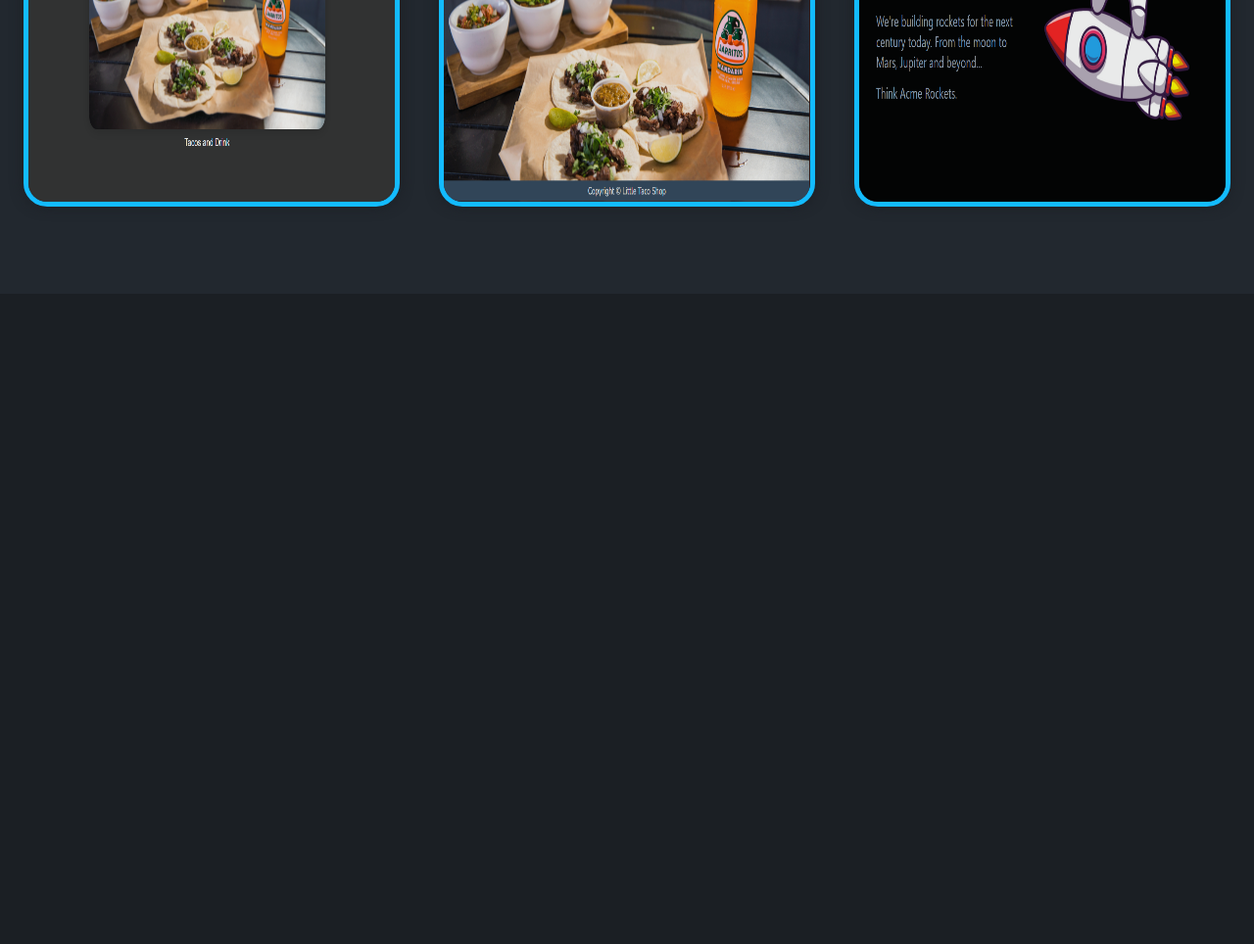
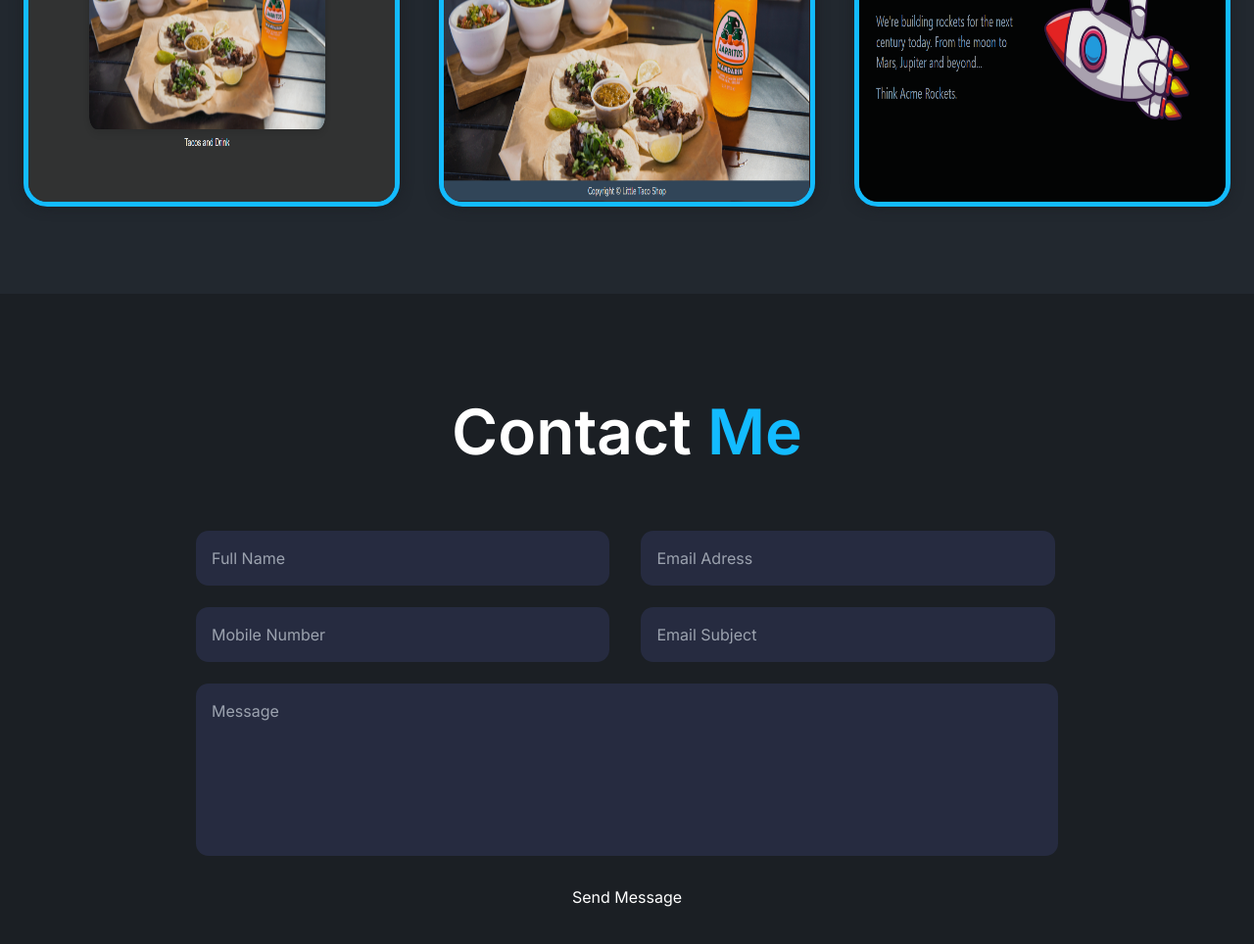
Before and after one commit to Dagmawi-Dev/MyPortfolio, a website: page src/index.html in a window 1280 px wide. Shown: the part 3068-4032 px from the top of the page at 98% size. Before the commit the page ends 3368 px from the top, so only its background shows below. Drawn offline with nearby package versions, Linux system fonts and the light colour scheme.

Commit message:
contact section html and css

```diff
--- a/src/css/my_styles.css
+++ b/src/css/my_styles.css
@@ -264,3 +264,42 @@ span {
   text-align: center;
   width: 100%;
 }
+.contact h2 {
+  margin-bottom: 1.8rem;
+  font-size: var(--h1-font);
+  text-align: center;
+  display: inline-block;
+  text-align: center;
+  width: 100%;
+}
+.contact form {
+  max-width: 55rem;
+  margin: 0.8rem auto;
+  text-align: center;
+  margin-bottom: 2.5rem;
+}
+.contact form .input-box {
+  display: flex;
+  justify-content: space-between;
+  flex-wrap: wrap;
+}
+.contact form .input-box input,
+.contact form textarea {
+  width: 100%;
+  padding: 1rem;
+  font-size: 1rem;
+  color: var(--text-color);
+  background: var(--snd-bf-color);
+  border-radius: 0.8rem;
+  margin: 0.7rem 0.2rem 0.7rem 0;
+}
+.contact form .input-box input {
+  width: 48%;
+}
+.contact form textarea {
+  resize: none;
+}
+.contact form .btn {
+  margin-top: 0.8rem;
+  cursor: pointer;
+}
--- a/src/index.html
+++ b/src/index.html
@@ -167,6 +167,22 @@
 
     </div>
   </section>
+   <!-- Contact -->
+   <section class="contact" id="contact">
+    <h2 class="heading">Contact <span>Me</span></h2>
+    <form action="#">
+      <div class="input-box">
+        <input type="text" placeholder="Full Name" />
+        <input type="text" placeholder="Email Adress" />
+      </div>
+      <div class="input-box">
+        <input type="number" placeholder="Mobile Number" />
+        <input type="text" placeholder="Email Subject" />
+      </div>
+      <textarea name="" id="" cols="30" rows="6" placeholder="Message"></textarea>
+      <input type="submit" value="Send Message" class="btn" />
+    </form>
+  </section>
   <script>
     function Menu(e) {
       let list = document.querySelector(".navlist");
```
